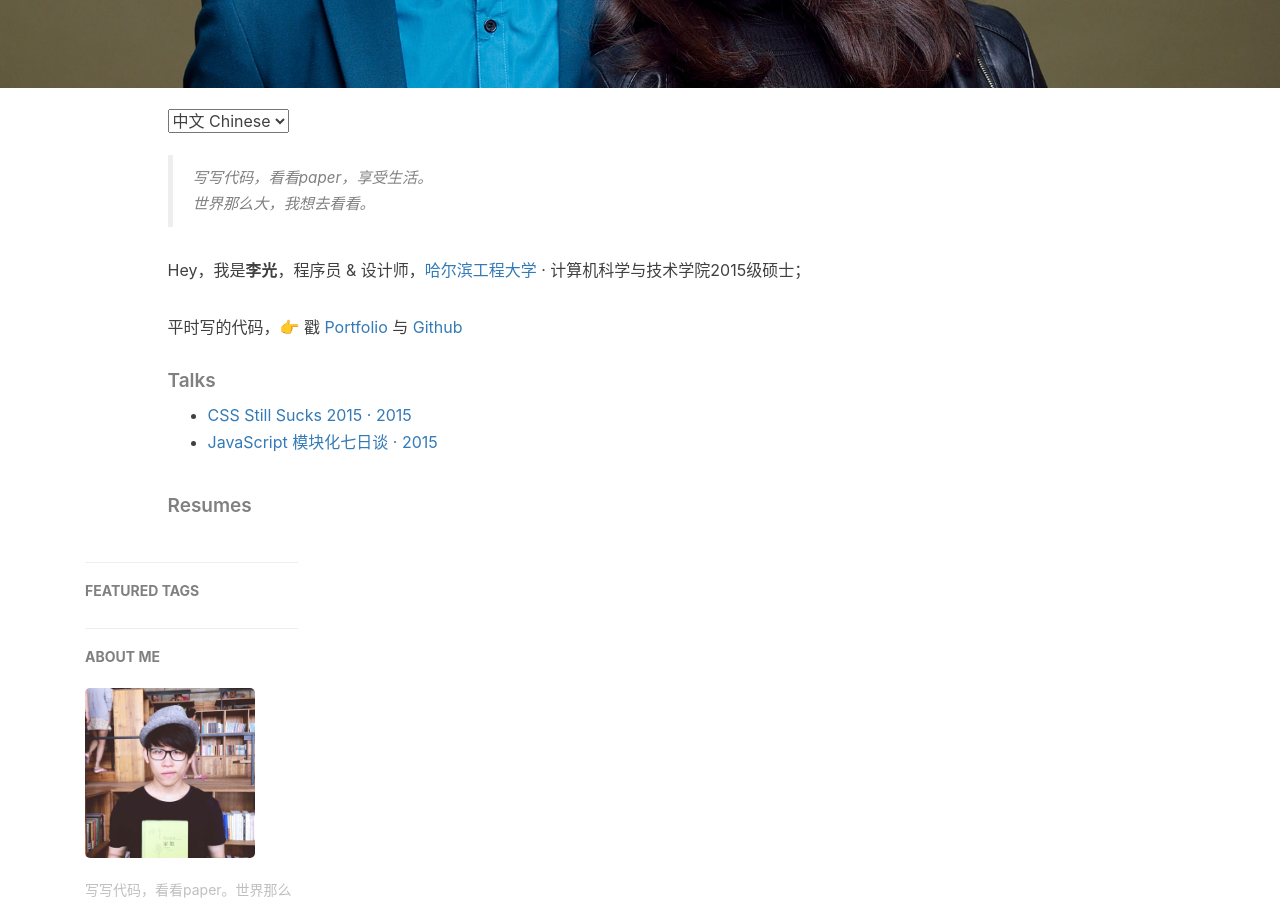
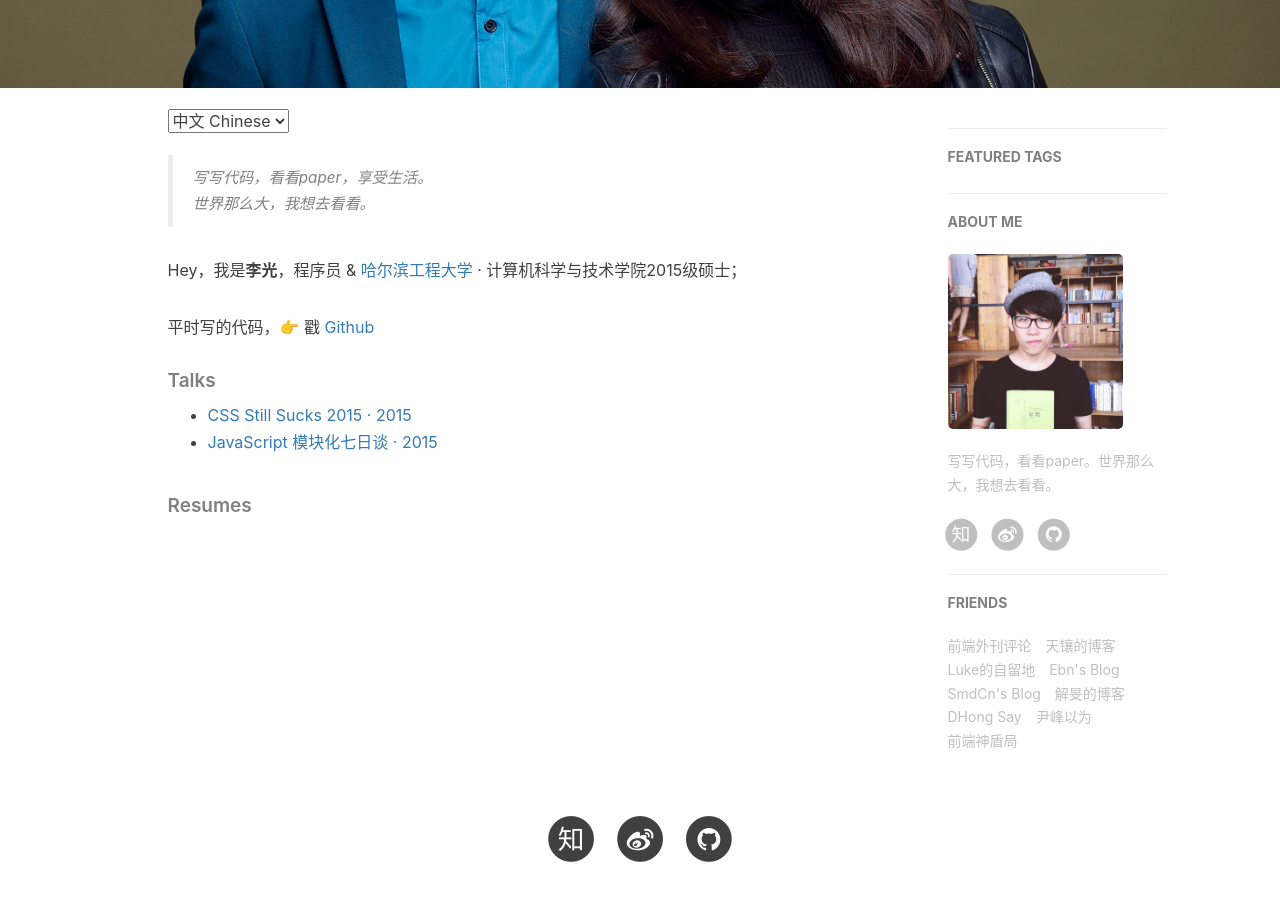
Before and after one commit to CoolIceFire/CoolIceFire.github.io, a Jekyll site: the page built from about.html, in a window 1280 px wide and 900 px high, scrolled down 330 px. Built offline with Jekyll 4.4.1, drawn with Linux system fonts in a browser that asks for light colours; nearby versions of some CDN libraries; comment, search, counter and statistics services are not loaded.

Commit message:
Update about.html

```diff
--- a/about.html
+++ b/about.html
@@ -17,9 +17,9 @@
     <blockquote><p>写写代码，看看paper，享受生活。<br>
     世界那么大，我想去看看。</p></blockquote>
 
-    <p>Hey，我是<strong>李光</strong>，程序员 &amp; 设计师，<a href="http://www.hrbeu.edu.cn/">哈尔滨工程大学</a> · 计算机科学与技术学院2015级硕士；</p>
+    <p>Hey，我是<strong>李光</strong>，程序员 &amp; <a href="http://www.hrbeu.edu.cn/">哈尔滨工程大学</a> · 计算机科学与技术学院2015级硕士；</p>
 
-    <p>平时写的代码，👉 戳 <a href="/portfolio">Portfolio</a> 与 <a href="http://github.com/CoolIceFire">Github</a></p>
+    <p>平时写的代码，👉 戳 <a href="http://github.com/CoolIceFire">Github</a></p>
 
     <h5>Talks</h5>
     <ul>
@@ -30,8 +30,6 @@
 
 </div>
 
-
-</div>
 
 <!-- Handle Language Change -->
 <script type="text/javascript">
```
